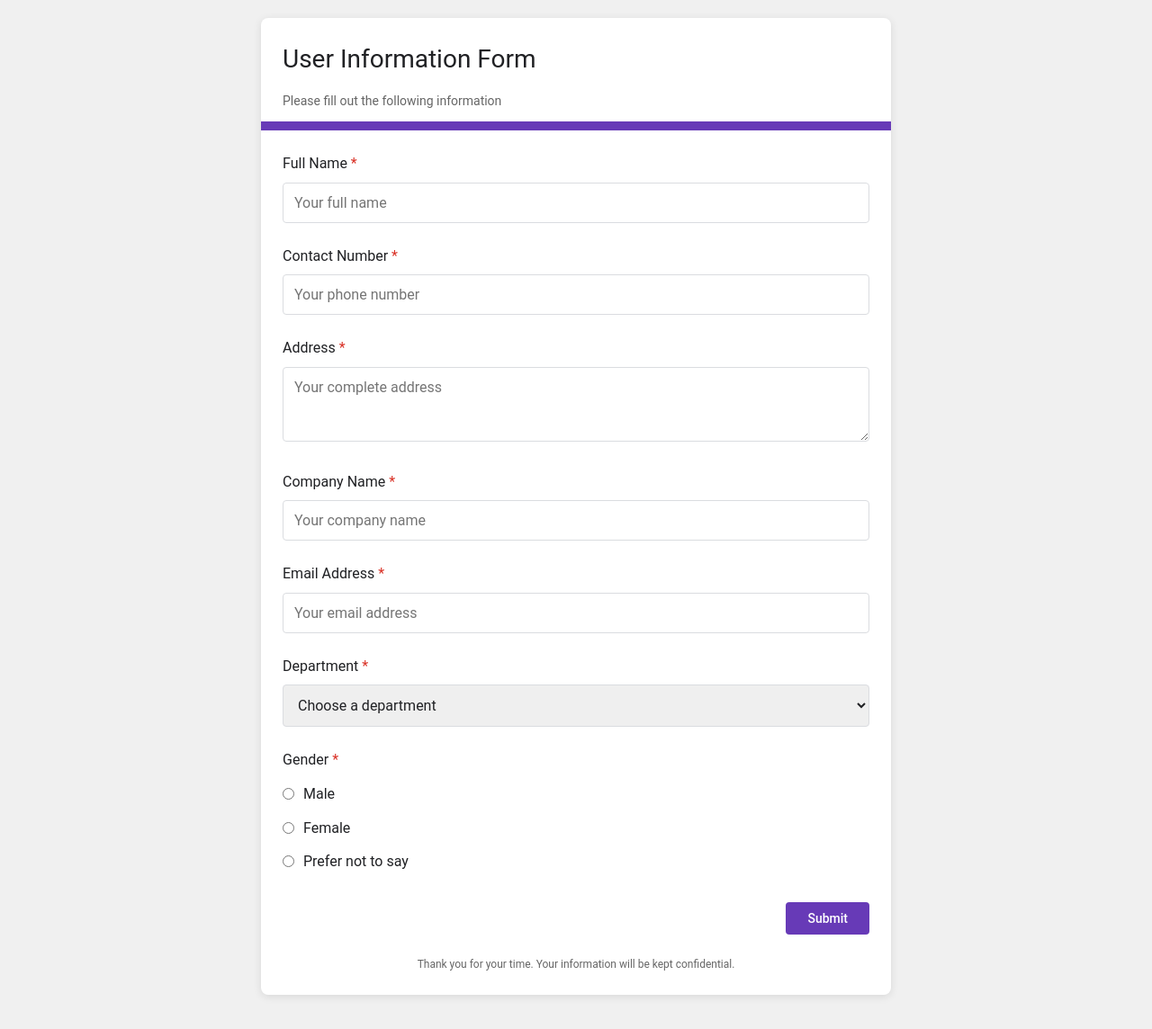
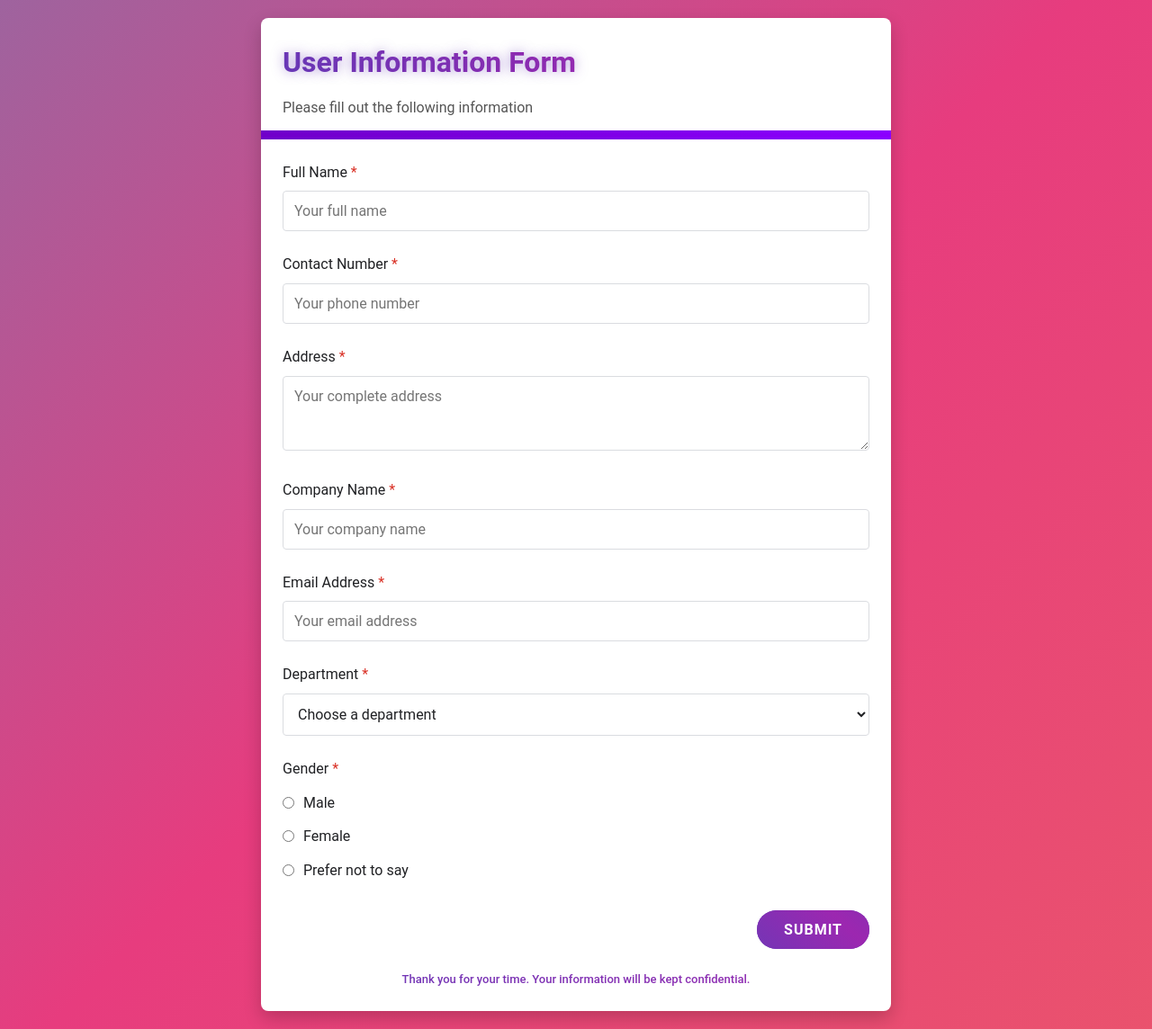
Before and after one commit to HRK-INNOVATES/NeuroNexus, a website: page index.html in a window 1280 px wide. Shown: the whole page at 90% size. Drawn offline with Linux system fonts and the light colour scheme.

Commit message:
Add files via upload

```diff
--- a/styles.css
+++ b/styles.css
@@ -6,8 +6,16 @@
     font-family: 'Roboto', Arial, sans-serif;
 }
 
+@keyframes gradientBackground {
+    0% { background-position: 0% 50%; }
+    50% { background-position: 100% 50%; }
+    100% { background-position: 0% 50%; }
+}
+
 body {
-    background-color: #f0f0f0;
+    background: linear-gradient(-45deg, #ee7752, #e73c7e, #23a6d5, #23d5ab);
+    background-size: 400% 400%;
+    animation: gradientBackground 15s ease infinite;
     color: #444;
     line-height: 1.6;
     display: flex;
@@ -23,53 +31,107 @@ body {
 }
 
 /* Form styling */
+@keyframes fadeIn {
+    from { opacity: 0; transform: translateY(20px); }
+    to { opacity: 1; transform: translateY(0); }
+}
+
 .form-container {
     background-color: #fff;
     border-radius: 8px;
-    box-shadow: 0 2px 10px rgba(0, 0, 0, 0.1);
+    box-shadow: 0 8px 20px rgba(0, 0, 0, 0.2);
     overflow: hidden;
+    animation: fadeIn 0.8s ease-out;
+    transform-origin: top center;
 }
 
 .form-header {
     padding: 24px 24px 0;
 }
 
+@keyframes textGlow {
+    0% { text-shadow: 0 0 5px rgba(103, 58, 183, 0.3); }
+    50% { text-shadow: 0 0 15px rgba(103, 58, 183, 0.6); }
+    100% { text-shadow: 0 0 5px rgba(103, 58, 183, 0.3); }
+}
+
 .form-header h1 {
     color: #202124;
-    font-size: 28px;
-    font-weight: 400;
+    font-size: 32px;
+    font-weight: 600;
     margin-bottom: 12px;
+    background: linear-gradient(45deg, #673ab7, #9c27b0, #e91e63);
+    -webkit-background-clip: text;
+    background-clip: text;
+    -webkit-text-fill-color: transparent;
+    animation: textGlow 3s ease-in-out infinite;
 }
 
 .form-description {
-    color: #666;
-    font-size: 14px;
+    color: #555;
+    font-size: 16px;
     margin-bottom: 12px;
+    animation: fadeIn 1s ease-out;
+}
+
+@keyframes rainbow {
+    0% { background-position: 0% 50%; }
+    50% { background-position: 100% 50%; }
+    100% { background-position: 0% 50%; }
 }
 
 .form-header-bar {
     height: 10px;
-    background-color: #673ab7;
+    background: linear-gradient(90deg, #ff0000, #ff7f00, #ffff00, #00ff00, #0000ff, #4b0082, #8b00ff);
+    background-size: 1400% 100%;
     margin: 0 -24px;
+    animation: rainbow 10s linear infinite;
 }
 
 form {
     padding: 24px;
 }
 
+@keyframes slideIn {
+    from { opacity: 0; transform: translateX(-20px); }
+    to { opacity: 1; transform: translateX(0); }
+}
+
 .form-group {
     margin-bottom: 24px;
+    animation: slideIn 0.5s ease-out;
+    animation-fill-mode: both;
 }
+
+.form-group:nth-child(1) { animation-delay: 0.1s; }
+.form-group:nth-child(2) { animation-delay: 0.2s; }
+.form-group:nth-child(3) { animation-delay: 0.3s; }
+.form-group:nth-child(4) { animation-delay: 0.4s; }
+.form-group:nth-child(5) { animation-delay: 0.5s; }
+.form-group:nth-child(6) { animation-delay: 0.6s; }
+.form-group:nth-child(7) { animation-delay: 0.7s; }
 
 label {
     display: block;
     font-size: 16px;
     margin-bottom: 8px;
     color: #202124;
+    transition: all 0.3s ease;
+}
+
+.form-group:hover label {
+    color: #673ab7;
+    transform: translateX(5px);
 }
 
 .required {
     color: #d93025;
+}
+
+@keyframes pulse {
+    0% { box-shadow: 0 0 0 0 rgba(103, 58, 183, 0.4); }
+    70% { box-shadow: 0 0 0 10px rgba(103, 58, 183, 0); }
+    100% { box-shadow: 0 0 0 0 rgba(103, 58, 183, 0); }
 }
 
 input[type="text"],
@@ -83,7 +145,8 @@ select {
     border-radius: 4px;
     font-size: 16px;
     color: #202124;
-    transition: border 0.3s;
+    transition: all 0.3s ease;
+    background-color: rgba(255, 255, 255, 0.9);
 }
 
 input[type="text"]:focus,
@@ -93,6 +156,9 @@ textarea:focus,
 select:focus {
     outline: none;
     border-color: #673ab7;
+    transform: translateY(-3px);
+    box-shadow: 0 4px 10px rgba(103, 58, 183, 0.2);
+    animation: pulse 1.5s infinite;
 }
 
 textarea {
@@ -132,28 +198,72 @@ textarea {
     margin-top: 32px;
 }
 
+@keyframes buttonGlow {
+    0% { box-shadow: 0 0 5px #673ab7, 0 0 10px #673ab7, 0 0 15px #673ab7; }
+    50% { box-shadow: 0 0 20px #673ab7, 0 0 30px #673ab7, 0 0 40px #673ab7; }
+    100% { box-shadow: 0 0 5px #673ab7, 0 0 10px #673ab7, 0 0 15px #673ab7; }
+}
+
+@keyframes bounce {
+    0%, 20%, 50%, 80%, 100% { transform: translateY(0); }
+    40% { transform: translateY(-10px); }
+    60% { transform: translateY(-5px); }
+}
+
 .submit-button {
     background-color: #673ab7;
     color: white;
     border: none;
-    border-radius: 4px;
-    padding: 10px 24px;
-    font-size: 14px;
-    font-weight: 500;
+    border-radius: 30px;
+    padding: 12px 30px;
+    font-size: 16px;
+    font-weight: 600;
     cursor: pointer;
-    transition: background-color 0.3s, box-shadow 0.3s;
+    transition: all 0.5s ease;
+    position: relative;
+    overflow: hidden;
+    z-index: 1;
+    letter-spacing: 1px;
+    text-transform: uppercase;
+}
+
+.submit-button:before {
+    content: '';
+    position: absolute;
+    top: 0;
+    left: 0;
+    width: 100%;
+    height: 100%;
+    background: linear-gradient(45deg, #673ab7, #9c27b0, #673ab7);
+    background-size: 200% 200%;
+    animation: buttonGlow 3s ease infinite;
+    z-index: -1;
+    transition: all 0.5s ease;
 }
 
 .submit-button:hover {
-    background-color: #5c33a4;
-    box-shadow: 0 1px 3px rgba(0, 0, 0, 0.2);
+    transform: scale(1.05);
+    letter-spacing: 2px;
+    box-shadow: 0 5px 15px rgba(103, 58, 183, 0.4);
+    animation: bounce 1s ease;
+}
+
+@keyframes fadeInUp {
+    from { opacity: 0; transform: translateY(20px); }
+    to { opacity: 1; transform: translateY(0); }
 }
 
 .form-footer {
     text-align: center;
     padding: 0 24px 24px;
-    font-size: 12px;
+    font-size: 13px;
     color: #666;
+    animation: fadeInUp 1s ease-out 1.5s backwards;
+    background: linear-gradient(135deg, #673ab7, #9c27b0);
+    -webkit-background-clip: text;
+    background-clip: text;
+    -webkit-text-fill-color: transparent;
+    font-weight: 500;
 }
 
 /* Responsive styles */
```
